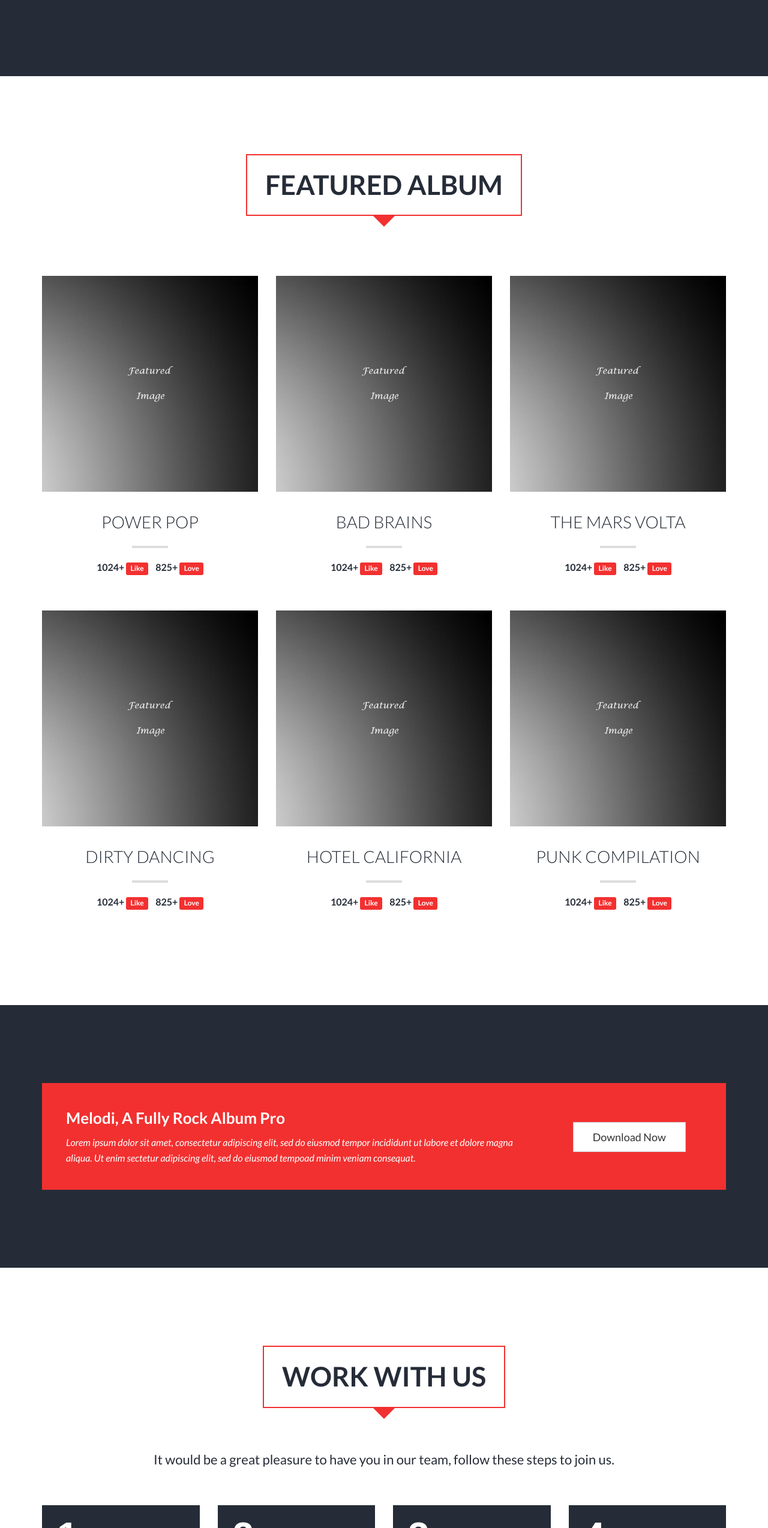
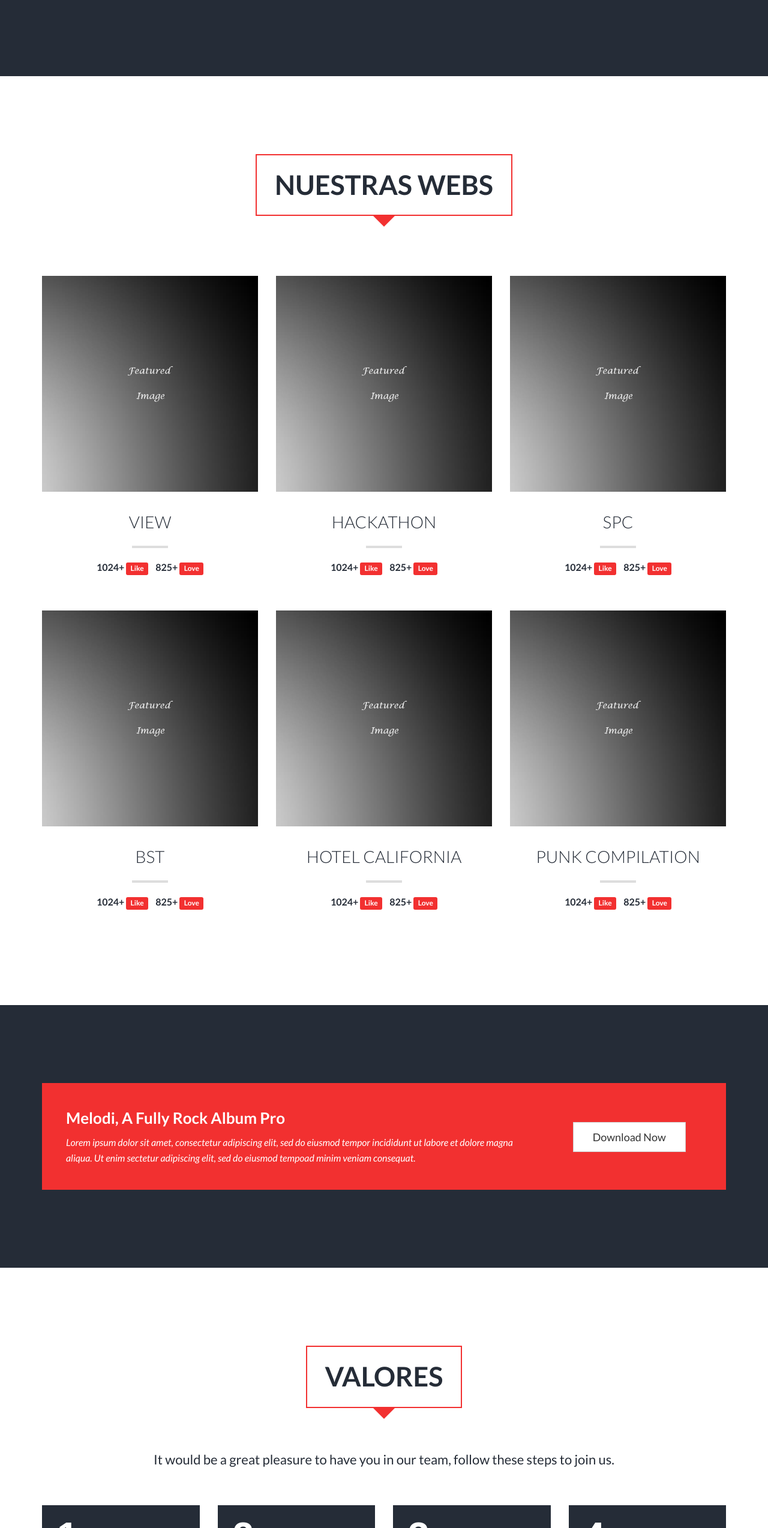
Before and after one commit to 053alex1/Webs-LBG, a plain HTML site: page index.html in a window 1280 px wide. Shown: the part 2339-4887 px from the top of the page at 60% size. Drawn offline with Linux system fonts and the light colour scheme.

Commit message:
breves cambios

```diff
--- a/index.html
+++ b/index.html
@@ -80,11 +80,9 @@
 								<!-- banner caption -->
 								<div class="carousel-caption slide-one">
 									<!-- heading -->
-									<h2 class="animated fadeInLeftBig"><i class="fa fa-music"></i> Melodi For You!</h2>
+									<h2 class="animated fadeInLeftBig"><i class="fa fa-music"></i>BEST Valencia</h2>
 									<!-- paragraph -->
-									<h3 class="animated fadeInRightBig">Find More Innovative &amp; Creative Music Albums.</h3>
-									<!-- button -->
-									<a href="#" class="animated fadeIn btn btn-theme">Download Here</a>
+									<h3 class="animated fadeInRightBig">Construyendo una comunidad europea por y para estudiantes.</h3>
 								</div>
 							</div>
 						</div>
@@ -299,7 +297,7 @@
 					<!-- default heading -->
 					<div class="default-heading">
 						<!-- heading -->
-						<h2>Featured Album</h2>
+						<h2>Nuestras Webs</h2>
 					</div>
 					<!-- featured album elements -->
 					<div class="featured-element">
@@ -317,7 +315,7 @@
 									<!-- featured information -->
 									<div class="featured-item-info">
 										<!-- featured title -->
-										<h4>Power Pop</h4>
+										<h4>VIEW</h4>
 										<!-- horizontal line -->
 										<hr />
 										<!-- some responce from social medial or web likes -->
@@ -338,7 +336,7 @@
 									<!-- featured information -->
 									<div class="featured-item-info">
 										<!-- featured title -->
-										<h4>Bad Brains</h4>
+										<h4>Hackathon</h4>
 										<!-- horizontal line -->
 										<hr />
 										<!-- some responce from social medial or web likes -->
@@ -359,7 +357,7 @@
 									<!-- featured information -->
 									<div class="featured-item-info">
 										<!-- featured title -->
-										<h4>The Mars Volta</h4>
+										<h4>SpC</h4>
 										<!-- horizontal line -->
 										<hr />
 										<!-- some responce from social medial or web likes -->
@@ -380,7 +378,7 @@
 									<!-- featured information -->
 									<div class="featured-item-info">
 										<!-- featured title -->
-										<h4>Dirty Dancing</h4>
+										<h4>BST</h4>
 										<!-- horizontal line -->
 										<hr />
 										<!-- some responce from social medial or web likes -->
@@ -466,7 +464,7 @@
 					<!-- default heading -->
 					<div class="default-heading">
 						<!-- heading -->
-						<h2>Work With Us</h2>
+						<h2>Valores</h2>
 					</div>
 					<!-- why work with us content -->
 					<div class="why-content">
```
Also changed, not shown: img/logo/favicon.ico (deleted).
